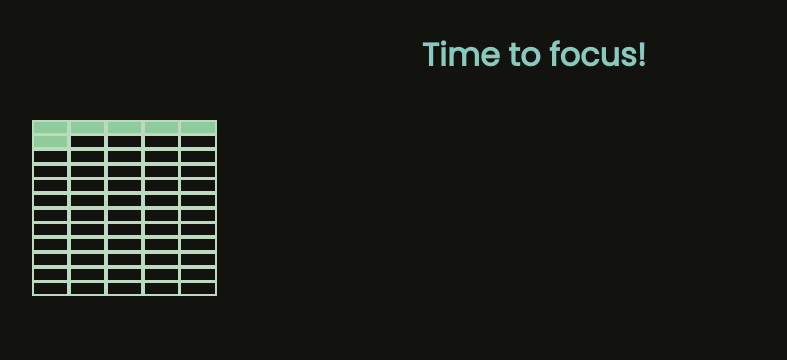
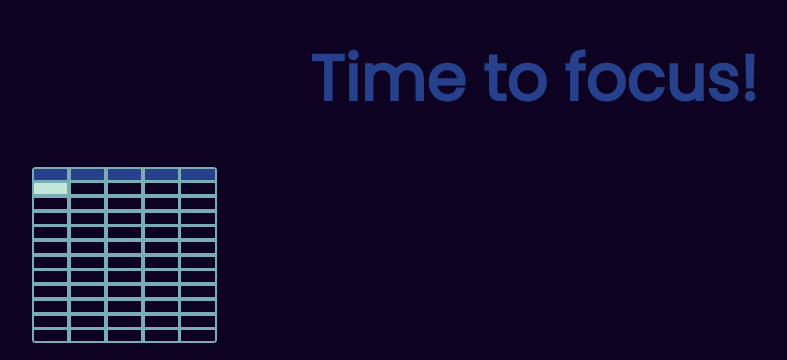
Before and after one commit to SusieHatter/my-pomodoro, a plain HTML site: page index.html in a window 1280 px wide. Shown: the whole page, without its empty margins (106-893 px from the left). Drawn offline with Linux system fonts and the light colour scheme.

Commit message:
Change styling

```diff
--- a/styles.css
+++ b/styles.css
@@ -1,9 +1,9 @@
 :root {
-  --background: #12130f;
-  --minute-active: #bdd9c0;
-  --minute-passed: #5b9279;
-  --second-active: #8fcb9b;
-  --second-passed: #8fcb9b;
+  --background: #0d0221;
+  --minute-active: #79acb4;
+  --minute-passed: #0f084b;
+  --second-active: #c2e7d9;
+  --second-passed: #26408b;
 }
 
 * {
@@ -20,9 +20,10 @@ body {
 }
 
 h1 {
-  color: #88cabd;
+  color: var(--second-passed);
   margin: 3% auto;
   text-align: center;
+  font-size: 5vw;
 }
 
 .container {
@@ -42,6 +43,7 @@ h1 {
   width: 18%;
   margin: 1%;
   background-color: var(--background);
+  border-radius: 2%;
 }
 
 .minute-tile-active {
@@ -58,6 +60,7 @@ h1 {
   padding-top: 6%;
   margin: 1%;
   background-color: var(--background);
+  border-radius: 3%;
 }
 
 .second-tile-active {
```
